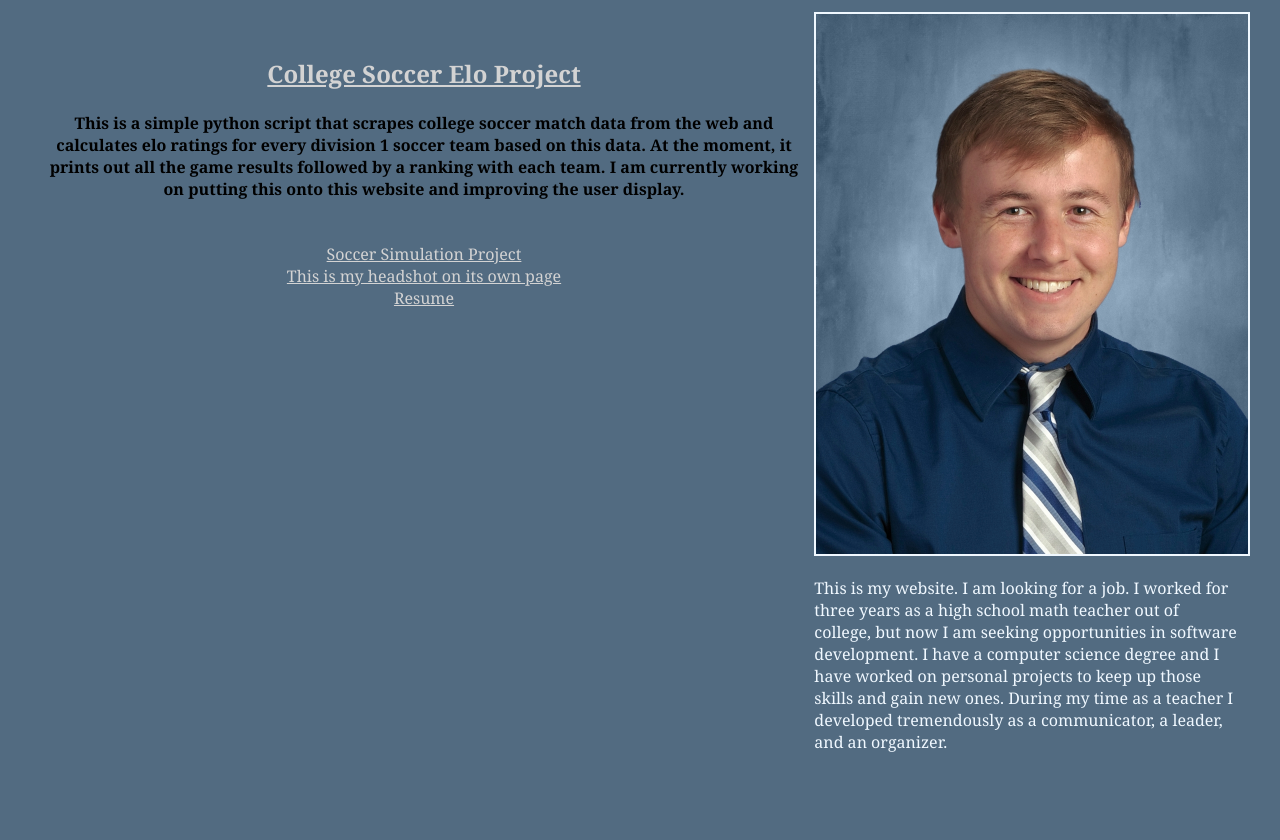
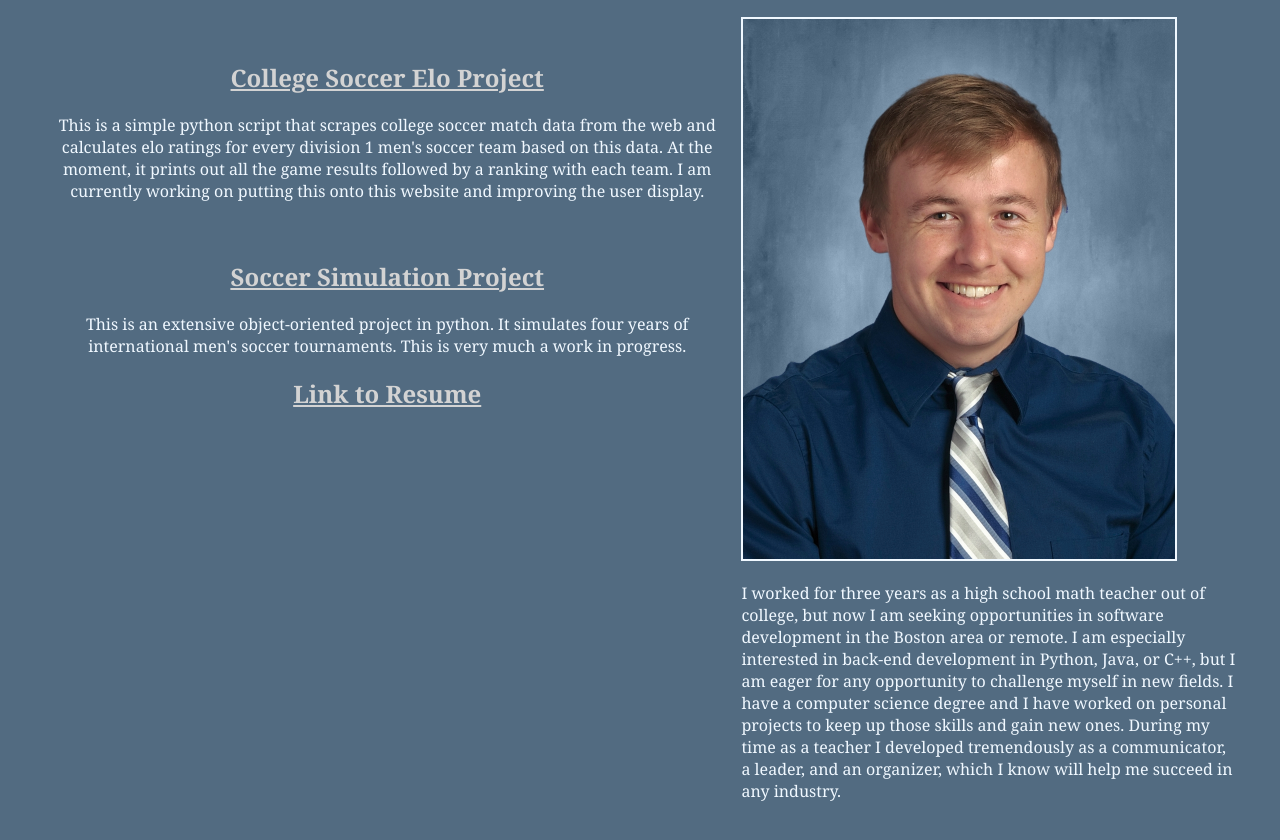
Before and after one commit to con-mahlbacher/con-mahlbacher.github.io, a plain HTML site: page index.html in a window 1280 px wide. Shown: the part 88-928 px from the top of the page. Before the commit the page ends 893 px from the top, so only its background shows below. Drawn offline with Linux system fonts and the light colour scheme.

Commit message:
Many changes

```diff
--- a/index.html
+++ b/index.html
@@ -13,26 +13,33 @@
 <h2>
 <a href="https://github.com/con-mahlbacher/college_soccer_elo" target="_blank">College Soccer Elo Project</a>
 </h2>
-<h4>
-    This is a simple python script that scrapes college soccer match data from the web and calculates elo ratings for every division 1 soccer
-    team based on this data. At the moment, it prints out all the game results followed by a ranking with each team. I am currently working on
-    putting this onto this website and improving the user display.
-</h4>
+<p>
+    This is a simple python script that scrapes college soccer match data from the web and calculates elo ratings for every division 1 men's
+    soccer team based on this data. At the moment, it prints out all the game results followed by a ranking with each team. I am currently
+    working on putting this onto this website and improving the user display.
+</p>
 <br>
+<h2>
 <a href="https://github.com/con-mahlbacher/Soccer_Sim" target="_blank">Soccer Simulation Project</a>
-<br>
-<a href="https://con-mahlbacher.github.io/headshot.html" target="_blank">This is my headshot on its own page</a>
-<br>
-<a href="https://con-mahlbacher.github.io/resume.pdf" target="_blank">Resume</a>
+</h2>
+<p>
+    This is an extensive object-oriented project in python. It simulates four years of international men's soccer tournaments. This is very
+    much a work in progress.
+</p>
+<h2>
+<a href="https://con-mahlbacher.github.io/resume.pdf" target="_blank">Link to Resume</a>
+</h2>
 </div>
 <div class="sidebar">
 <section>
 <img src="headshot.JPG" alt="Headshot Image" >
 </section>
 <section>
-<p >This is my website. I am looking for a job. I worked for three years as a high school math teacher out of college, but now I
-    am seeking opportunities in software development. I have a computer science degree and I have worked on personal projects to keep up
-    those skills and gain new ones. During my time as a teacher I developed tremendously as a communicator, a leader, and an organizer.
+<p>I worked for three years as a high school math teacher out of college, but now I am seeking opportunities in software development in the
+    Boston area or remote. I am especially interested in back-end development in Python, Java, or C++, but I am eager for any opportunity to
+    challenge myself in new fields. I have a computer science degree and I have worked on personal projects to keep up those skills and gain
+    new ones. During my time as a teacher I developed tremendously as a communicator, a leader, and an organizer, which I know will help me
+    succeed in any industry.
 </p>
 </section>
 </div>
--- a/styles.css
+++ b/styles.css
@@ -2,7 +2,7 @@ body {
     background-color: #526b81;
     font-family: Georgia;
     display: grid;
-    grid-template-columns: [lside] 30px [fake_line] auto [col_separator] 432px [borderzone] 30px [rside];
+    grid-template-columns: [lside] 30px [fake_line] auto [col_separator] 40% [borderzone] 30px [rside];
     grid-template-rows: [topline] 10% [row_separator] auto [bottomline];
 }
 
```
